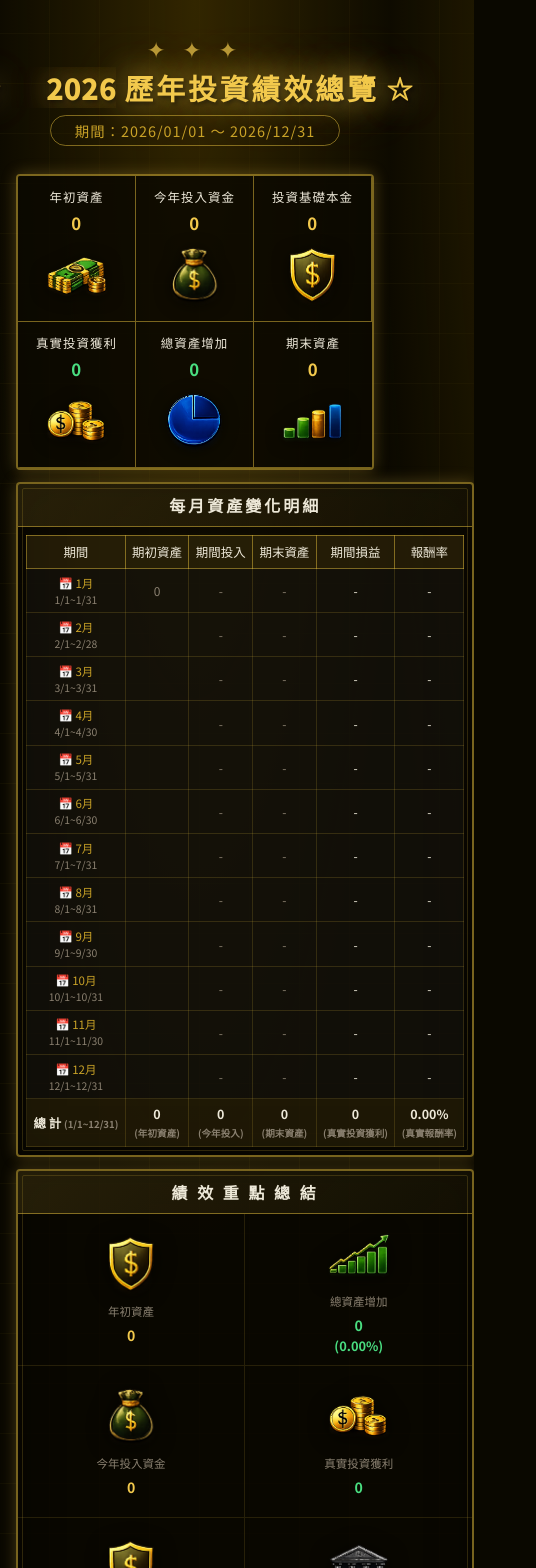
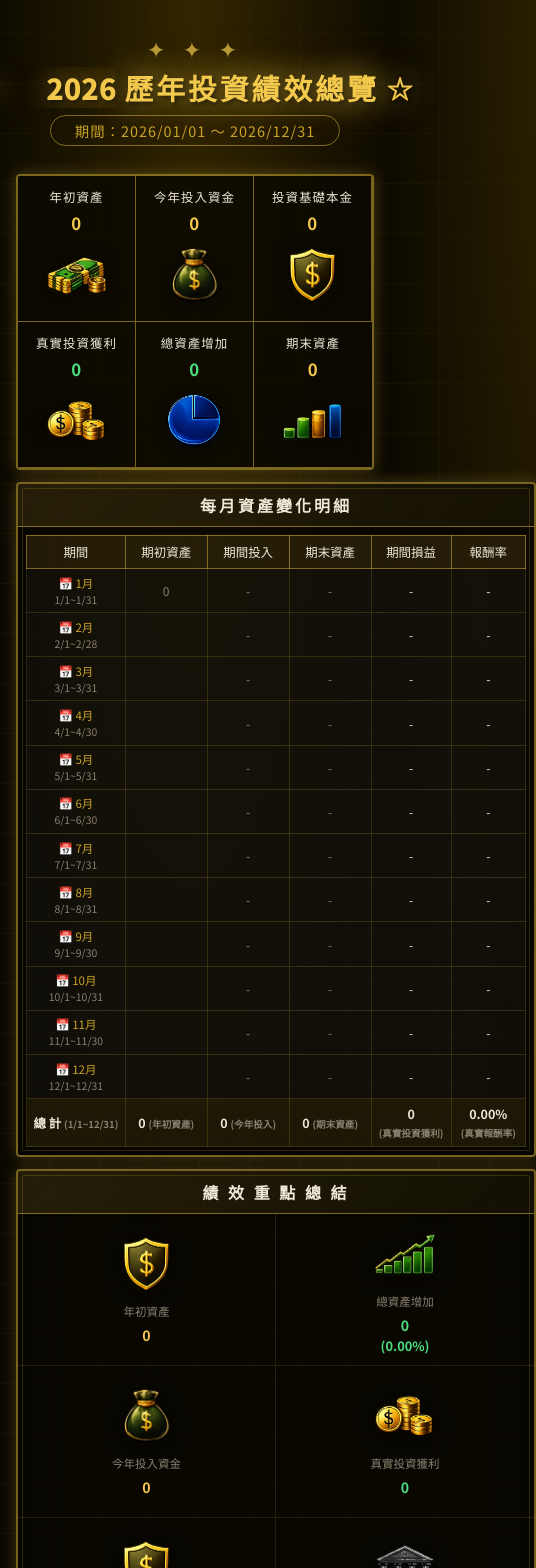
Before and after one commit to CAMISAMA0124/CFK-WEB, a React (Vite) app: page / in a window 390 px wide. Shown: the top 1568 px of the page, 536 px wide, since content can reach past the window. Built offline with nearby package versions, Linux system fonts and the light colour scheme.

Commit message:
fix: improve tablet responsiveness with horizontal scroll and larger breakpoint

```diff
--- a/src/App.tsx
+++ b/src/App.tsx
@@ -189,7 +189,8 @@
         <div className="panel">
           <div className="section-header">每月資產變化明細</div>
           <div className="panel-body" style={{padding:'0.5rem'}}>
-            <table className="data-table">
+            <div className="table-responsive">
+              <table className="data-table">
               <thead>
                 <tr>
                   <th>期間</th><th>期初資產</th><th>期間投入</th>
@@ -242,7 +243,8 @@
                   </td>
                 </tr>
               </tbody>
-            </table>
+              </table>
+            </div>
           </div>
         </div>
 
--- a/src/index.css
+++ b/src/index.css
@@ -209,8 +209,15 @@
 }
 
 /* ── Monthly Table ── */
+.table-responsive {
+  width: 100%;
+  overflow-x: auto;
+  -webkit-overflow-scrolling: touch;
+}
+
 .data-table {
   width: 100%;
+  min-width: 500px; /* Ensure columns don't squeeze too much */
   border-collapse: collapse;
   font-size: 0.78rem;
 }
@@ -514,7 +521,7 @@
 }
 .loan-add-btn:hover { background: rgba(210, 175, 55, 0.2); }
 
-@media (max-width: 720px) {
+@media (max-width: 860px) {
   .top-stats { grid-template-columns: repeat(3, 1fr); }
   .stat-box { border-bottom: 1px solid var(--gold-border); }
   .middle-grid { grid-template-columns: 1fr; }
```
